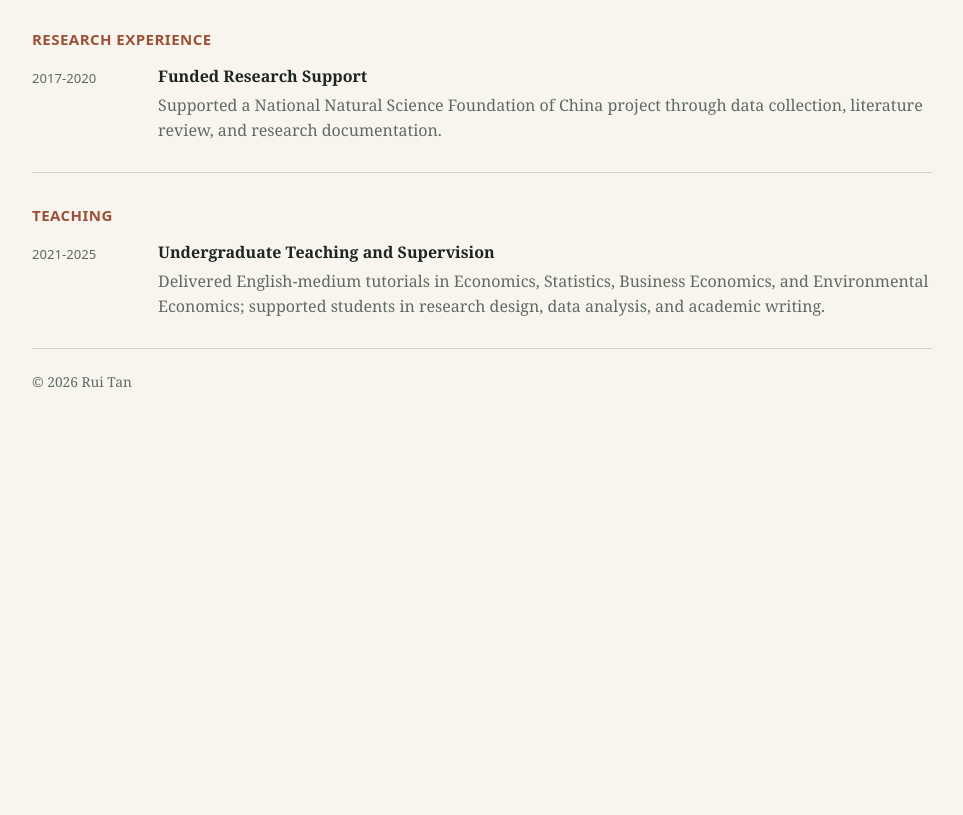
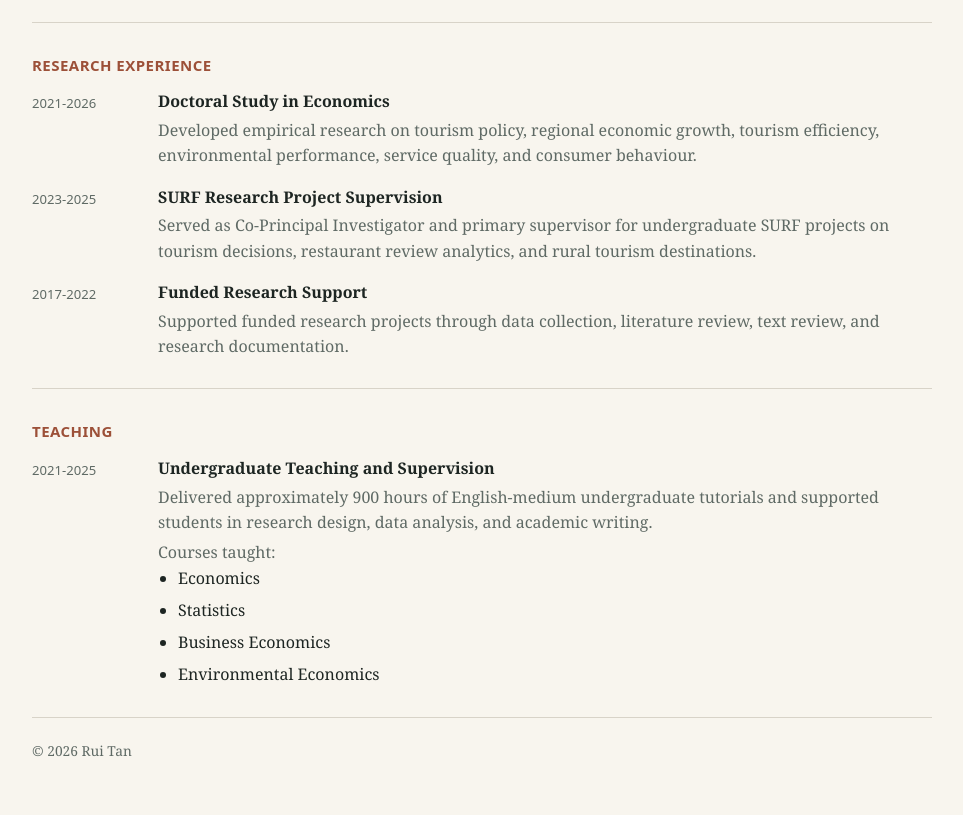
Before and after one commit to Ruirr26/ruitan.github.io, a plain HTML site: page index.html in a window 1280 px wide. Shown: the part 1780-2595 px from the top of the page, without its empty margins (158-1121 px from the left). Before the commit the page ends 2227 px from the top, so only its background shows below. Drawn offline with Linux system fonts and the light colour scheme.

Commit message:
Revise research and teaching experience in index.html
Updated research descriptions and experience details.

```diff
--- a/index.html
+++ b/index.html
@@ -61,7 +61,7 @@
         <div class="research-grid">
           <article>
             <h3>Tourism Economics</h3>
-            <p>Tourism development, regional economic growth, tourism efficiency, and quality of life.</p>
+            <p>Tourism development, regional economic growth, destination development, and sustainable tourism development.</p>
           </article>
           <article>
             <h3>Tourism Policy Evaluation</h3>
@@ -78,7 +78,7 @@
         </div>
         <p class="methods">
           Methods: applied econometrics, synthetic control, panel-data analysis, DEA/SBM models,
-          spatial analysis, and text analysis.
+          spatial analysis, and large language model text analysis.
         </p>
       </section>
 
@@ -130,12 +130,32 @@
       <section id="experience" class="section">
         <h2>Research Experience</h2>
         <div class="entry">
-          <p class="date">2017-2020</p>
+          <p class="date">2021-2026</p>
+          <div>
+            <h3>Doctoral Study in Economics</h3>
+            <p>
+              Developed empirical research on tourism policy, regional economic growth, tourism
+              efficiency, environmental performance, service quality, and consumer behaviour.
+            </p>
+          </div>
+        </div>
+        <div class="entry">
+          <p class="date">2023-2025</p>
+          <div>
+            <h3>SURF Research Project Supervision</h3>
+            <p>
+              Served as Co-Principal Investigator and primary supervisor for undergraduate SURF
+              projects on tourism decisions, restaurant review analytics, and rural tourism destinations.
+            </p>
+          </div>
+        </div>
+        <div class="entry">
+          <p class="date">2017-2022</p>
           <div>
             <h3>Funded Research Support</h3>
             <p>
-              Supported a National Natural Science Foundation of China project through data
-              collection, literature review, and research documentation.
+              Supported funded research projects through data collection, literature review,
+              text review, and research documentation.
             </p>
           </div>
         </div>
@@ -148,10 +168,16 @@
           <div>
             <h3>Undergraduate Teaching and Supervision</h3>
             <p>
-              Delivered English-medium tutorials in Economics, Statistics, Business Economics,
-              and Environmental Economics; supported students in research design, data analysis,
-              and academic writing.
+              Delivered approximately 900 hours of English-medium undergraduate tutorials and
+              supported students in research design, data analysis, and academic writing.
             </p>
+            <p class="course-label">Courses taught:</p>
+            <ul class="compact-list">
+              <li>Economics</li>
+              <li>Statistics</li>
+              <li>Business Economics</li>
+              <li>Environmental Economics</li>
+            </ul>
           </div>
         </div>
       </section>
```
